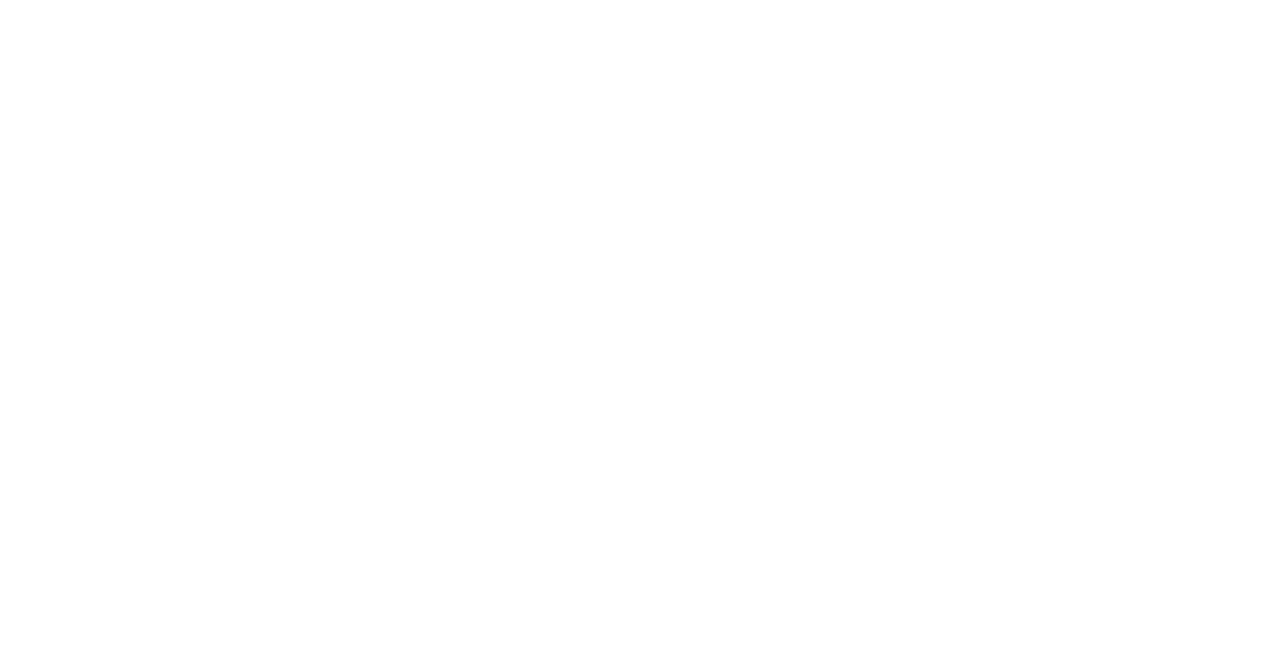
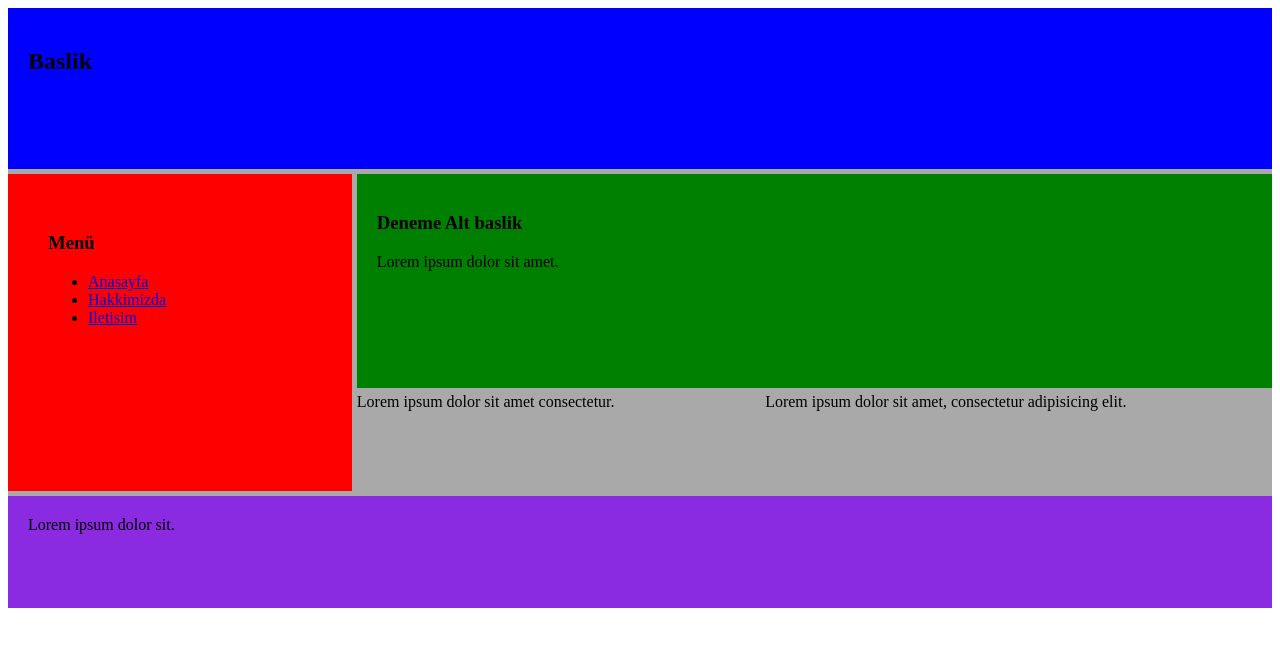
Before and after one commit to enginelkurt/FrontendOkulu, a plain HTML site: page Dersler/Hafta 1 - Ders 2/grid-area.html in a window 1280 px wide. Drawn offline with Linux system fonts and the light colour scheme.

Commit message:
Grid-Flex Guncellemeler

```diff
--- a/Dersler/Hafta 1 - Ders 2/flex.css
+++ b/Dersler/Hafta 1 - Ders 2/flex.css
@@ -0,0 +1,39 @@
+* {
+    margin :0;
+    padding:0;
+    box-sizing: border-box;
+}
+h2 {
+    font-size:20px;
+}
+p{
+    font-size:14px;
+}
+.container {
+    width:70%;
+    weight:700px;
+    margin:0 auto;
+    background-color: darkgray;
+    display:flex;
+    flex-direction:row;
+    align-items: space-between;
+    justify-content: space-evenly;
+    flex-wrap:wrap;
+}
+.box {
+    width: 200px;
+    height: 200px;
+    background-color: red;
+}
+@media screen and (max-widht:768px){
+    .box1{
+        order: 1
+    }
+    .box2{
+        order: 2
+    }
+    .box3{
+        order: 3
+    }
+
+}
--- a/Dersler/Hafta 1 - Ders 2/flex.html
+++ b/Dersler/Hafta 1 - Ders 2/flex.html
@@ -0,0 +1,21 @@
+<!DOCTYPE html>
+<html lang="en">
+<head>
+    <meta charset="UTF-8">
+    <meta name="viewport" content="width=device-width, initial-scale=1.0">
+    <title>CSS Flex</title>
+    <link rel="stylesheet" href="flex.css"
+</head>
+<body>
+    <div class="container">
+<div class="box box1"><h2>Baslik1</h2><p>Lorem ipsum dolor sit amet consectetur adipisicing elit. Blanditiis, explicabo!</p></div>
+
+<div class="box box2"><h2>Baslik2</h2><p>Lorem ipsum dolor sit amet consectetur adipisicing elit. Facere, incidunt.</p></div>
+
+<div class="box box3"><h2>Baslik3</h2><p>Lorem ipsum, dolor sit amet consectetur adipisicing elit. Tenetur, sint?</p></div>
+
+
+
+    </div>
+</body>
+</html>
--- a/Dersler/Hafta 1 - Ders 2/grid-area.css
+++ b/Dersler/Hafta 1 - Ders 2/grid-area.css
@@ -0,0 +1,40 @@
+.container {
+    display: grid;
+    height: 600px;
+    background-color: darkgray;
+    gap:5px;
+    grid-template-areas:
+    "header header header"
+    "sidebar section section"
+    "sidebar . ."
+    "box-1 box-1 box-1" ;
+
+}
+.header {
+    grid-area:header;
+    background-color: blue;
+    padding: 20px;
+}
+
+.section {
+    grid-area: section;
+    background-color:green;
+    padding:20px;
+}
+
+.sidebar {
+    grid-area: sidebar;
+    background-color: red;
+    padding: 40px;
+}
+.footer {
+    grid-area: footer;
+    background-color: yellow;
+    padding: 20px;
+}
+
+.box-1 {
+grid-area: box-1;
+background-color: blueviolet;
+padding: 20px;
+}
--- a/Dersler/Hafta 1 - Ders 2/grid-area.html
+++ b/Dersler/Hafta 1 - Ders 2/grid-area.html
@@ -0,0 +1,32 @@
+<!DOCTYPE html>
+<html lang="en">
+<head>
+    <meta charset="UTF-8">
+    <meta name="viewport" content="width=device-width, initial-scale=1.0">
+    <title>Document</title>
+    <link rel="stylesheet" href="grid-area.css">
+</head>
+<body>
+    <div class="container">
+        <header class ="header">
+            <h2>Baslik</h2>
+        </header>
+        <section class="section">
+            <h3>Deneme Alt baslik</h3>
+            <p>Lorem ipsum dolor sit amet.</p>
+        </section>
+        <aside class="sidebar">
+            <h3>Menü</h3>
+           <ul>
+            <li><a href="#" class="menu-item">Anasayfa</a></li>
+            <li><a href="#"class="menu*item">Hakkimizda</a></li>
+            <li><a href="#"class="menu-item">Iletisim</a></li>
+           </ul>
+        </aside>
+        <div class="box-1">Lorem ipsum dolor sit.</div>
+        <div class="box-2">Lorem ipsum dolor sit amet consectetur.</div>
+        <div class="box-3">Lorem ipsum dolor sit amet, consectetur adipisicing elit.</div>
+
+    </div>
+</body>
+</html>
--- a/Dersler/Hafta 1 - Ders 2/grid.css
+++ b/Dersler/Hafta 1 - Ders 2/grid.css
@@ -0,0 +1,21 @@
+body {
+    margin:0;
+}
+
+.container {
+    height: 600px;
+    background-color: grey;
+    padding: 20px;
+    gap:10px;
+    display:grid;
+    /* grid-template-columns:  150px 150px 150px 150px 150px 150px; */
+    /* grid-template-columns: auto auto auto auto auto auto; */
+    /* grid-template-rows:repeat(3,100px); */
+    grid-template-columns: repeat(auto-fit,minmax(200px,1fr));
+
+}
+
+.item {
+    background-color: orange;
+    padding: 20px;
+}
```
Also changed, not shown: Dersler/Hafta 1 - Ders 2/bgImage.css (+30 -1 lines), Dersler/Hafta 1 - Ders 2/bgImage.html (+4 -3 lines), Dersler/Hafta 1 - Ders 2/grid.html (+20 -0 lines).
